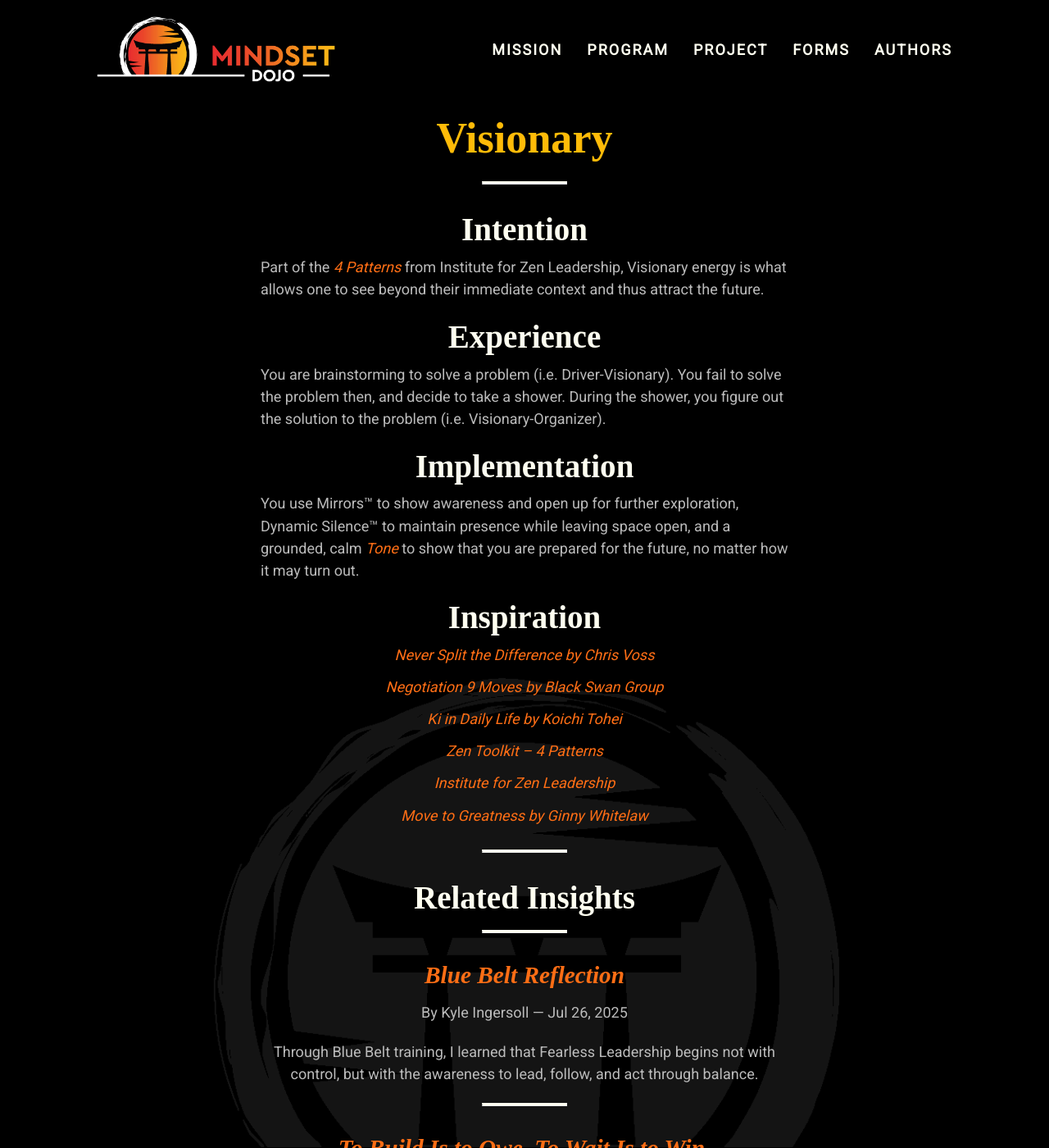
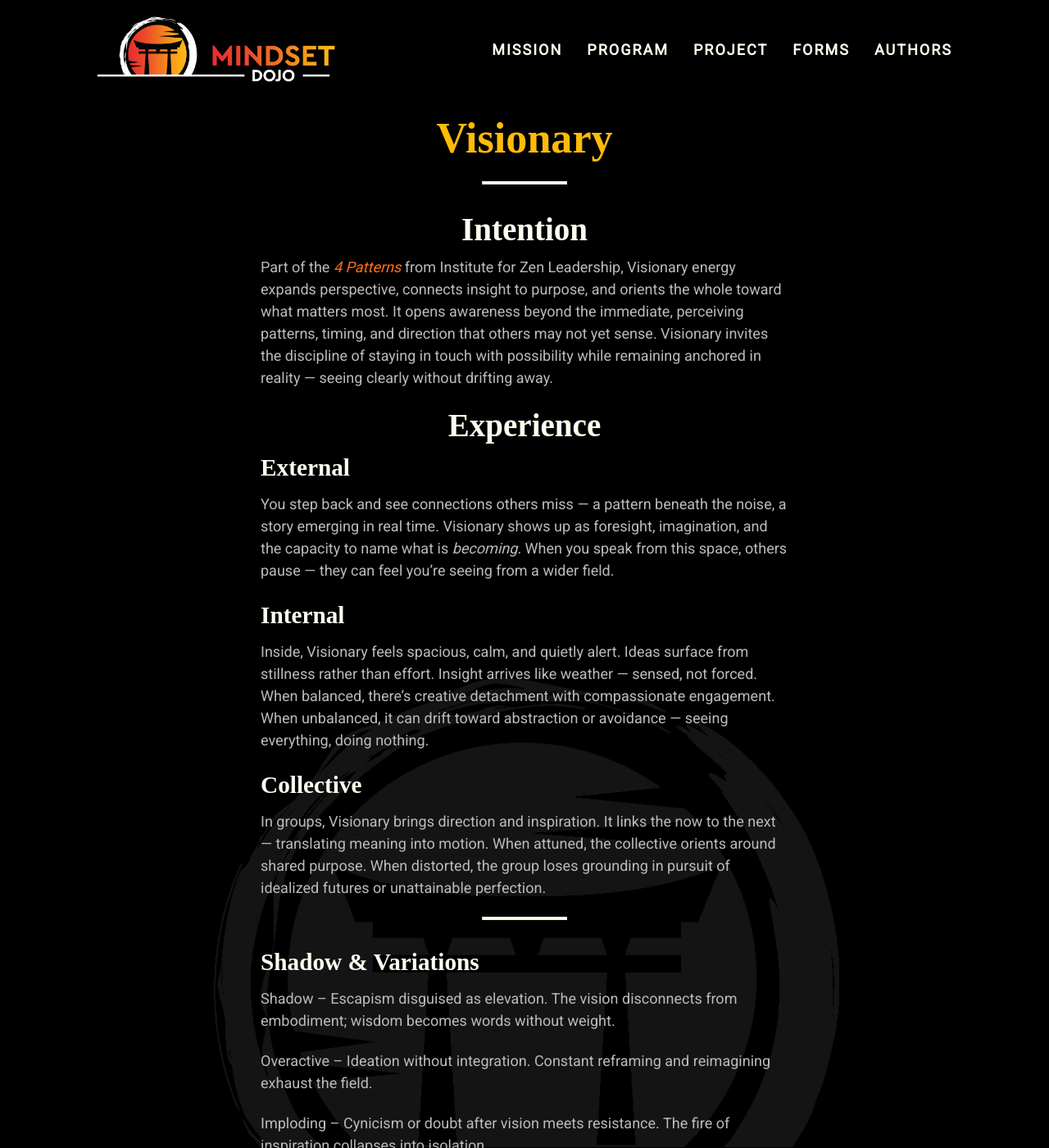
Before and after one commit to mindset-dojo/mindset-dojo.github.io, a Jekyll site: the page built from _forms/visionary.md, in a window 1280 px wide and 1400 px high. Shown: the whole window at 82% size. Built offline with Jekyll 4.4.1, drawn with Linux system fonts in a browser that asks for light colours; some web fonts are replaced; some of the changed text lies outside the part shown.

Commit message:
feat: integrate various dimensions and principles to visionary form

```diff
--- a/_forms/visionary.md
+++ b/_forms/visionary.md
@@ -7,20 +7,72 @@
 authors:
   - kyle-ingersoll
   - michael-basil
-excerpt: "Part of the 4 Patterns from Institute for Zen Leadership, Visionary energy is what allows one to see beyond their immediate context and thus attract the future."
+excerpt: "Part of the 4 Patterns from Institute for Zen Leadership, Visionary energy expands perspective, connects insight to purpose, and orients the whole toward what matters most."
 ---
 
 ## Intention
 
-Part of the [4 Patterns](../four-patterns/) from Institute for Zen Leadership, Visionary energy is what allows one to see beyond their immediate context and thus attract the future.
+Part of the [4 Patterns](../four-patterns/) from Institute for Zen Leadership, Visionary energy expands perspective, connects insight to purpose, and orients the whole toward what matters most. It opens awareness beyond the immediate, perceiving patterns, timing, and direction that others may not yet sense. Visionary invites the discipline of staying in touch with possibility while remaining anchored in reality — seeing clearly without drifting away.
+
 
 ## Experience
 
-You are brainstorming to solve a problem (i.e. Driver-Visionary). You fail to solve the problem then, and decide to take a shower. During the shower, you figure out the solution to the problem (i.e. Visionary-Organizer).
+### External
+
+You step back and see connections others miss — a pattern beneath the noise, a story emerging in real time. Visionary shows up as foresight, imagination, and the capacity to name what is *becoming*. When you speak from this space, others pause — they can feel you’re seeing from a wider field.
+
+### Internal
+
+Inside, Visionary feels spacious, calm, and quietly alert. Ideas surface from stillness rather than effort. Insight arrives like weather — sensed, not forced. When balanced, there’s creative detachment with compassionate engagement. When unbalanced, it can drift toward abstraction or avoidance — seeing everything, doing nothing.
+
+### Collective
+
+In groups, Visionary brings direction and inspiration. It links the now to the next — translating meaning into motion. When attuned, the collective orients around shared purpose. When distorted, the group loses grounding in pursuit of idealized futures or unattainable perfection.
+
+---
+
+### Shadow & Variations
+
+Shadow – Escapism disguised as elevation. The vision disconnects from embodiment; wisdom becomes words without weight.
+
+Overactive – Ideation without integration. Constant reframing and reimagining exhaust the field.
+
+Imploding – Cynicism or doubt after vision meets resistance. The fire of inspiration collapses into isolation.
+
+Disassociated – Loss of meaning; nothing feels significant. The visionary becomes a spectator of life rather than a participant.
+
+The work is to let vision pass through you like light — illuminating what’s here, not replacing it.
+
 
 ## Implementation
 
-You use Mirrors™ to show awareness and open up for further exploration, Dynamic Silence™ to maintain presence while leaving space open, and a grounded, calm [Tone](../tone/) to show that you are prepared for the future, no matter how it may turn out.
+Visionary practice is about widening perception without losing presence. Each moment of seeing — whether future, pattern, or possibility — is a dojo for integrating imagination and embodiment through the **Four Principles of Mindset Dojo**.
+
+### Relax Completely
+
+Before you imagine or articulate, relax completely. Take [One-Breath](../one-breath). Mind and body release tension together — allowing awareness to expand naturally. Tension narrows imagination; relaxation restores wonder. From that ease, images, metaphors, and insights arrive on their own, clear and alive.
+
+### Center with Intention
+
+Sense the emotional and energetic field as it is — then go from there. Align [Three-Centers](../three-centers). Vision rooted in sensing becomes guidance; vision detached from it becomes fantasy. Centering grounds insight in relational truth, ensuring that what you see connects to what others feel.
+
+### Meet Fear with Presence
+
+Fear often arises when vision asks us to step beyond the known — to lead without proof. Stay with the fear; let it become a teacher. Rather than suppress it, breathe into it and listen. Presence turns fear into precision — clarifying which possibilities are alive and which are projections.
+
+### Playful Resonance Is Ki
+
+As tension clears, imagination turns to play. Ideas interweave freely; metaphors spark, laughter returns, and new paths reveal themselves. Playfulness keeps vision adaptive and participatory — an open system rather than a rigid ideal. This is the creative heartbeat of Ki: imagination meeting reality through joyful experimentation.
+
+### In Conversation
+
+When expressed verbally, Visionary energy invites exploration and reframing:
+- *What if…* questions open possibility without promise.
+- Metaphors translate insight into shared imagery.
+- Reflection pauses integrate insight before decision.
+- Reframing shifts constraint into creative potential.
+
+Mature Visionary energy blends foresight with follow-through — inspiration embodied, not abstracted.
 
 ## Inspiration
 
```
